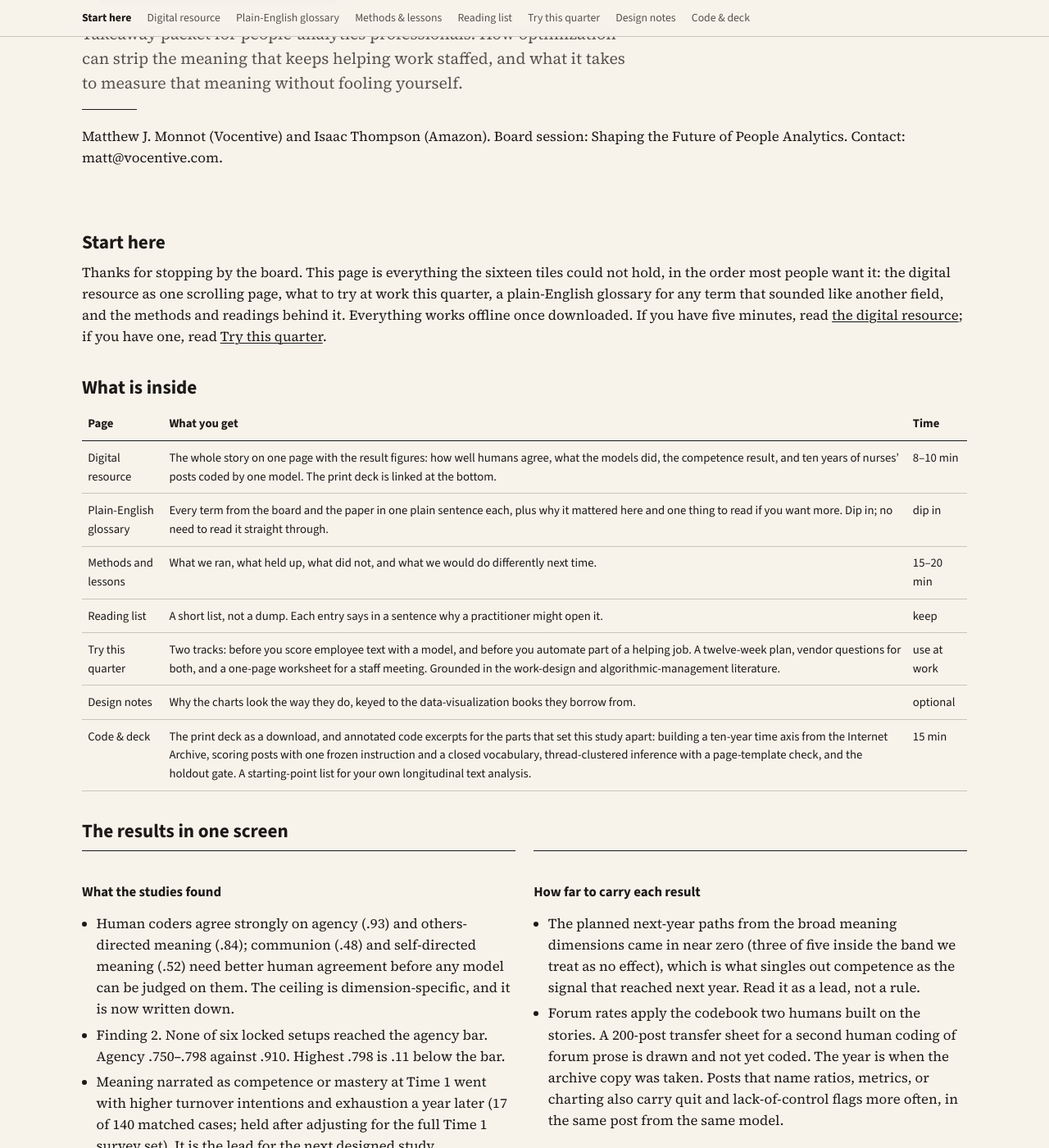
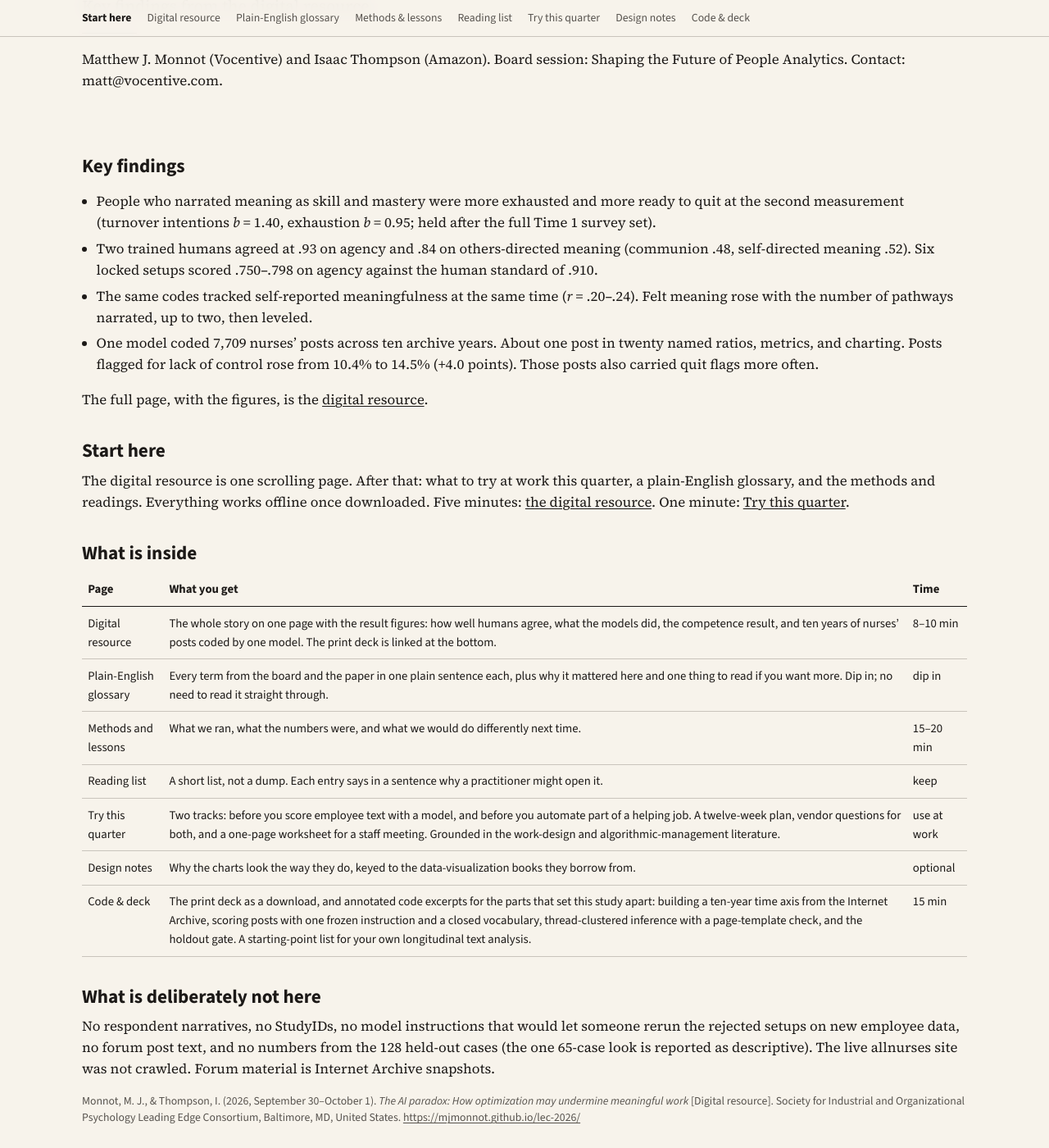
Before and after one commit to mjmonnot/mjmonnot.github.io, a Jekyll site: the page lec-2026/index.html, which Jekyll copies as it is, in a window 1280 px wide and 1400 px high, scrolled down 404 px. Shown: the whole window at 82% size. Built offline with Jekyll 4.4.1, drawn with Linux system fonts in a browser that asks for light colours; some of the changed text lies outside the part shown.

Commit message:
lec-2026: findings-first index, results-stated copy, caveats removed, small-cell counts out of prose

```diff
--- a/lec-2026/code.html
+++ b/lec-2026/code.html
@@ -374,7 +374,7 @@ refuse_test_a(ids, test_a_ids)</code></pre>
     <li>Define a closed output vocabulary and reject anything outside it. Do not let the model invent a category.</li>
     <li>Cut time by documented external events and write the boundaries as a function before the first result.</li>
     <li>Cluster on the unit that actually repeats (thread, author, site), and rerun every rate under a second denominator that would expose a format change.</li>
-    <li>Report <em>q</em> beside <em>p</em>, name the number of tests, and label the whole thing descriptive if no human has checked the model on that text. Draw the human check sample at the start, even if it waits.</li>
+    <li>Report <em>q</em> beside <em>p</em>, name the number of tests, and label model-coded rates descriptive. Draw the human check sample at the start, even if it waits.</li>
   </ol>
 
   <p class="note">File names, function names, constants, and the checks shown are from the project scripts. Bodies are trimmed (imports, logging, and the retry loop around the archive query are cut). Numbers in comments are the study's reported values. Study 1 narratives, forum post text, StudyIDs, and the model instruction files are not part of this packet.</p>
--- a/lec-2026/explainers.html
+++ b/lec-2026/explainers.html
@@ -138,7 +138,7 @@
 
   <article class="term">
     <h3>Benjamini–Hochberg screening</h3>
-    <p class="plain">After the registered tests returned null, we searched about 1,600 tests. Each declared family was screened so the expected fraction of false discoveries among the survivors is 10% (<em>q</em> = .10). Survivors are leads for a later study. They are not a second confirmatory family.</p>
+    <p class="plain">After the registered tests returned null, we searched about 1,600 tests. Each declared family was screened so the expected fraction of false discoveries among the survivors is 10% (<em>q</em> = .10). They are not a second confirmatory family.</p>
     <p class="follow"><strong>Read next.</strong> Benjamini and Hochberg (1995), <em>Journal of the Royal Statistical Society: Series B</em>. If you want the “why we still explore” essay rather than the algorithm, Tukey (1980) and Scheel, Tiokhin, Isager, and Lakens (2021).</p>
   </article>
 
@@ -152,7 +152,7 @@
 
   <article class="term">
     <h3>Meaning event</h3>
-    <p class="plain">A passage in a post where one of the 13 facets is enacted, frustrated, or wished for, as read by one language model in one pass. Each event also records what the writer blames or credits (a named AI system, a system rollout, an optimization practice such as ratios or charting load, or nothing), what happened to the task, the emotion, and who is held responsible. This is how we found that nurses name the apparatus, not AI. No human coded forum posts, so an event rate is a rate of model-assigned codes; the false-positive rate on forum prose is unknown.</p>
+    <p class="plain">A passage in a post where one of the 13 facets is enacted, frustrated, or wished for, as read by one language model in one pass. Each event also records what the writer blames or credits (a named AI system, a system rollout, an optimization practice such as ratios or charting load, or nothing), what happened to the task, the emotion, and who is held responsible. This is how we found that nurses name the apparatus, not AI. An event rate is a rate of model-assigned codes.</p>
     <p class="follow"><strong>Read next.</strong> Rosso, Dekas, and Wrzesniewski (2010) for the facets. Törnberg (2024) for why a code that works on one text type can fail on another.</p>
   </article>
 
--- a/lec-2026/index.html
+++ b/lec-2026/index.html
@@ -4,18 +4,18 @@
   <meta charset="utf-8">
   <meta name="viewport" content="width=device-width, initial-scale=1">
   <title>Digital goody bag — The AI Paradox | SIOP LEC 2026</title>
-  <meta name="description" content="How optimization can strip the meaning that keeps helping work staffed, and how to measure that meaning without fooling yourself. Digital resource, glossary, methods, and a practice guide. Monnot and Thompson, SIOP LEC 2026.">
+  <meta name="description" content="Skill and mastery went with exhaustion and quitting a year later. Humans agreed at .93; six model setups scored .750–.798. Nurses’ posts show loss of control over the work. SIOP LEC 2026.">
   <meta property="og:type" content="website">
   <meta property="og:url" content="https://mjmonnot.github.io/lec-2026/">
   <meta property="og:title" content="The AI Paradox: How Optimization May Undermine Meaningful Work">
-  <meta property="og:description" content="Two measurements of helping professionals about a year apart, a sealed test of whether AI can read what makes work meaningful, and ten years of nurses' forum posts. Free practitioner packet from SIOP LEC 2026.">
+  <meta property="og:description" content="Skill and mastery went with exhaustion and quitting a year later. Two humans agreed at .93; six model setups scored .750–.798. In nurses’ posts, loss of control over the work rose.">
   <meta property="og:image" content="https://mjmonnot.github.io/lec-2026/assets/og_card.png">
   <meta property="og:image:width" content="1200">
   <meta property="og:image:height" content="630">
   <meta property="og:site_name" content="Matthew J. Monnot">
   <meta name="twitter:card" content="summary_large_image">
   <meta name="twitter:title" content="The AI Paradox: How Optimization May Undermine Meaningful Work">
-  <meta name="twitter:description" content="Free practitioner packet from SIOP LEC 2026: digital resource, plain-English glossary, methods, and a practice guide.">
+  <meta name="twitter:description" content="Skill and mastery went with exhaustion and quitting a year later. Two humans agreed at .93; six model setups scored .750–.798. In nurses’ posts, loss of control over the work rose.">
   <meta name="twitter:image" content="https://mjmonnot.github.io/lec-2026/assets/og_card.png">
   <link rel="preconnect" href="https://fonts.googleapis.com">
   <link href="https://fonts.googleapis.com/css2?family=Source+Sans+3:ital,wght@0,400;0,650;0,700;1,400&family=Source+Serif+4:ital,wght@0,400;0,600;1,400&display=swap" rel="stylesheet">
@@ -38,17 +38,26 @@
   <h1>The AI Paradox</h1>
   <ul class="headlines">
     <li>People who located meaning in skill and mastery were more exhausted, and more ready to quit, a year later.</li>
-    <li>A language model could not read what made the work meaningful. Two trained humans could.</li>
-    <li><a href="poster.html#trend">Nurses are not talking about AI. They are talking about losing control of their own work.</a></li>
+    <li>Two trained humans agreed on agency at .93. Six locked setups scored .750–.798 against their standard of .910.</li>
+    <li><a href="poster.html#trend">Nurses are talking about losing control of their own work.</a></li>
   </ul>
-  <p class="lede">Takeaway packet for people-analytics professionals. How optimization can strip the meaning that keeps helping work staffed, and what it takes to measure that meaning without fooling yourself.</p>
+  <p class="lede">Key findings from the digital resource.</p>
   <hr class="rule">
   <p>Matthew J. Monnot (Vocentive) and Isaac Thompson (Amazon). Board session: Shaping the Future of People Analytics. Contact: matt@vocentive.com.</p>
 </header>
 
 <main class="wrap">
+  <h2>Key findings</h2>
+  <ul class="clean">
+    <li>People who narrated meaning as skill and mastery were more exhausted and more ready to quit at the second measurement (turnover intentions <em>b</em> = 1.40, exhaustion <em>b</em> = 0.95; held after the full Time 1 survey set).</li>
+    <li>Two trained humans agreed at .93 on agency and .84 on others-directed meaning (communion .48, self-directed meaning .52). Six locked setups scored .750–.798 on agency against the human standard of .910.</li>
+    <li>The same codes tracked self-reported meaningfulness at the same time (<em>r</em> = .20–.24). Felt meaning rose with the number of pathways narrated, up to two, then leveled.</li>
+    <li>One model coded 7,709 nurses’ posts across ten archive years. About one post in twenty named ratios, metrics, and charting. Posts flagged for lack of control rose from 10.4% to 14.5% (+4.0 points). Those posts also carried quit flags more often.</li>
+  </ul>
+  <p>The full page, with the figures, is the <a href="poster.html">digital resource</a>.</p>
+
   <h2>Start here</h2>
-  <p>Thanks for stopping by the board. This page is everything the sixteen tiles could not hold, in the order most people want it: the digital resource as one scrolling page, what to try at work this quarter, a plain-English glossary for any term that sounded like another field, and the methods and readings behind it. Everything works offline once downloaded. If you have five minutes, read <a href="poster.html">the digital resource</a>; if you have one, read <a href="practice.html">Try this quarter</a>.</p>
+  <p>The digital resource is one scrolling page. After that: what to try at work this quarter, a plain-English glossary, and the methods and readings. Everything works offline once downloaded. Five minutes: <a href="poster.html">the digital resource</a>. One minute: <a href="practice.html">Try this quarter</a>.</p>
 
   <h2>What is inside</h2>
   <table class="toc">
@@ -68,7 +77,7 @@
       </tr>
       <tr>
         <td><a href="methodology.html">Methods and lessons</a></td>
-        <td>What we ran, what held up, what did not, and what we would do differently next time.</td>
+        <td>What we ran, what the numbers were, and what we would do differently next time.</td>
         <td>15–20 min</td>
       </tr>
       <tr>
@@ -95,29 +104,8 @@
     </tbody>
   </table>
 
-  <h2>The results in one screen</h2>
-  <div class="grid grid-2">
-    <div class="card">
-      <h3>What the studies found</h3>
-      <ul class="clean">
-        <li>Human coders agree strongly on agency (.93) and others-directed meaning (.84); communion (.48) and self-directed meaning (.52) need better human agreement before any model can be judged on them. The ceiling is dimension-specific, and it is now written down.</li>
-        <li>Finding 2. None of six locked setups reached the agency bar. Agency .750–.798 against .910. Highest .798 is .11 below the bar.</li>
-        <li>Meaning narrated as competence or mastery at Time 1 went with higher turnover intentions and exhaustion a year later (17 of 140 matched cases; held after adjusting for the full Time 1 survey set). It is the lead for the next designed study.</li>
-        <li>The codes track concurrent self-reported meaningfulness (<em>r</em> = .20–.24), and felt meaning rises with the number of pathways narrated up to two, then levels.</li>
-        <li>One model coded 7,709 nurses’ posts across ten archive years. It recorded seven AI events, none after 2021, against a steady one post in twenty about ratios, metrics, and charting. What rose was a sense of lacking control (+4 points, with a 2019–2021 site redesign under that rise), and what is at issue is control over how the work is done, not skill.</li>
-      </ul>
-    </div>
-    <div class="block">
-      <h3>How far to carry each result</h3>
-      <ul class="clean">
-        <li>The planned next-year paths from the broad meaning dimensions came in near zero (three of five inside the band we treat as no effect), which is what singles out competence as the signal that reached next year. Read it as a lead, not a rule.</li>
-        <li>Forum rates apply the codebook two humans built on the stories. A 200-post transfer sheet for a second human coding of forum prose is drawn and not yet coded. The year is when the archive copy was taken. Posts that name ratios, metrics, or charting also carry quit and lack-of-control flags more often, in the same post from the same model.</li>
-      </ul>
-    </div>
-  </div>
-
   <h2>What is deliberately not here</h2>
-  <p>No respondent narratives, no StudyIDs, no model instructions that would let someone rerun the rejected setups on new employee data, no forum post text, and no numbers from the 128 untouched cases (the one 65-case look is reported as descriptive). The live allnurses site was not crawled. Forum material is Internet Archive snapshots.</p>
+  <p>No respondent narratives, no StudyIDs, no model instructions that would let someone rerun the rejected setups on new employee data, no forum post text, and no numbers from the 128 held-out cases (the one 65-case look is reported as descriptive). The live allnurses site was not crawled. Forum material is Internet Archive snapshots.</p>
 
   <p class="note">Monnot, M. J., &amp; Thompson, I. (2026, September 30–October 1). <em>The AI paradox: How optimization may undermine meaningful work</em> [Digital resource]. Society for Industrial and Organizational Psychology Leading Edge Consortium, Baltimore, MD, United States. <a href="https://mjmonnot.github.io/lec-2026/">https://mjmonnot.github.io/lec-2026/</a></p>
 </main>
--- a/lec-2026/methodology.html
+++ b/lec-2026/methodology.html
@@ -39,7 +39,7 @@
     <li><strong>Locking the drawers.</strong> Train / development / test, with development as a single selection pass, kept the substitution test a test: when the prompts missed, there was no path to a quiet retune.</li>
     <li><strong>Dimension-specific bars.</strong> Agency and others-directed meaning have human ceilings high enough to test against. Communion and self do not. Writing that down before the run was the difference between a clean verdict and a moving target.</li>
     <li><strong>Humans stayed gold.</strong> None of six locked setups reached the agency bar. The outcome models ran on the human codes.</li>
-    <li><strong>Reporting the registered estimates as they came in, then screening the rest.</strong> The competence–strain association would have been easy to promote. Keeping it as a lead for the next study, and putting the ~1,600-test ledger in the supplement, is what makes it usable later.</li>
+    <li><strong>Reporting the registered estimates as they came in, then screening the rest.</strong> The competence–strain association is reported with the registered estimates. The ~1,600-test ledger is in the supplement.</li>
     <li><strong>Internet Archive rather than a live crawl.</strong> The site’s terms forbid systematic retrieval. Snapshots are a completed historical corpus, with capture year stated as the time axis.</li>
     <li><strong>Parser repair as a data problem, not a collection problem.</strong> 2024–2025 posts looked empty because later pages store comments in a different HTML tag. Fixing the extractor recovered the years. No new live collection was added.</li>
   </ul>
@@ -51,7 +51,7 @@
     <li><strong>Using later URL paths to recover board names.</strong> Newer allnurses links drop the forum slug. Hundreds of threads are unlabeled. Student boards leaked into a working-nurse frame.</li>
     <li><strong>Shipping forum rates before the transfer sheet is coded.</strong> The codebook is human-built. Comparing it to a second human coding of forum prose is the unfinished gate, not a claim that humans were never in the design.</li>
     <li><strong>Reading a same-post co-occurrence as a lead indicator.</strong> Apparatus posts carry quit flags at 15% versus 2%. The reverse conditional is 30%: most quit-flagged posts name no apparatus. One coder, one complaint; not “precedes.”</li>
-    <li><strong>Trusting a trend across a site redesign.</strong> The site’s page template changed in 2019–2021; posts got shorter and codable events dropped. Any year slope through that band carries the caveat, and the frustration slope does not survive it.</li>
+    <li><strong>Trusting a trend across a site redesign.</strong> The site’s page template changed in 2019–2021; posts got shorter and codable events dropped. Any year slope through that band has to be read against that change, and the frustration slope does not survive it.</li>
   </ul>
 
   <h2>Lessons we would hand to another lab</h2>
--- a/lec-2026/practice.html
+++ b/lec-2026/practice.html
@@ -82,7 +82,7 @@
   </ul>
 
   <h2>A 20-minute meaning map</h2>
-  <p>In a team that is about to adopt a documentation or monitoring tool, list six tasks. For each, mark: whose meaning does it carry (self, other, both, unclear)? What does the tool do to it (replace, tend, amplify)? If it replaces the task, what occasion for meaning disappears, and what is the replacement? This is a discussion device, not a validated instrument. In our data the broad meaning dimensions did not forecast next-year strain; stories anchored in competence did, in 17 cases, and that is the lead for the next study. Treat the column “what is lost” as the hypothesis you will test in the pilot survey.</p>
+  <p>In a team that is about to adopt a documentation or monitoring tool, list six tasks. For each, mark: whose meaning does it carry (self, other, both, unclear)? What does the tool do to it (replace, tend, amplify)? If it replaces the task, what occasion for meaning disappears, and what is the replacement? In our data the broad meaning dimensions did not forecast next-year strain; stories anchored in competence did.</p>
 
   <table>
     <thead>
```
Also changed, not shown: lec-2026/poster.html (+8 -8 lines), lec-2026/assets/linkedin_infographic.png (added).
